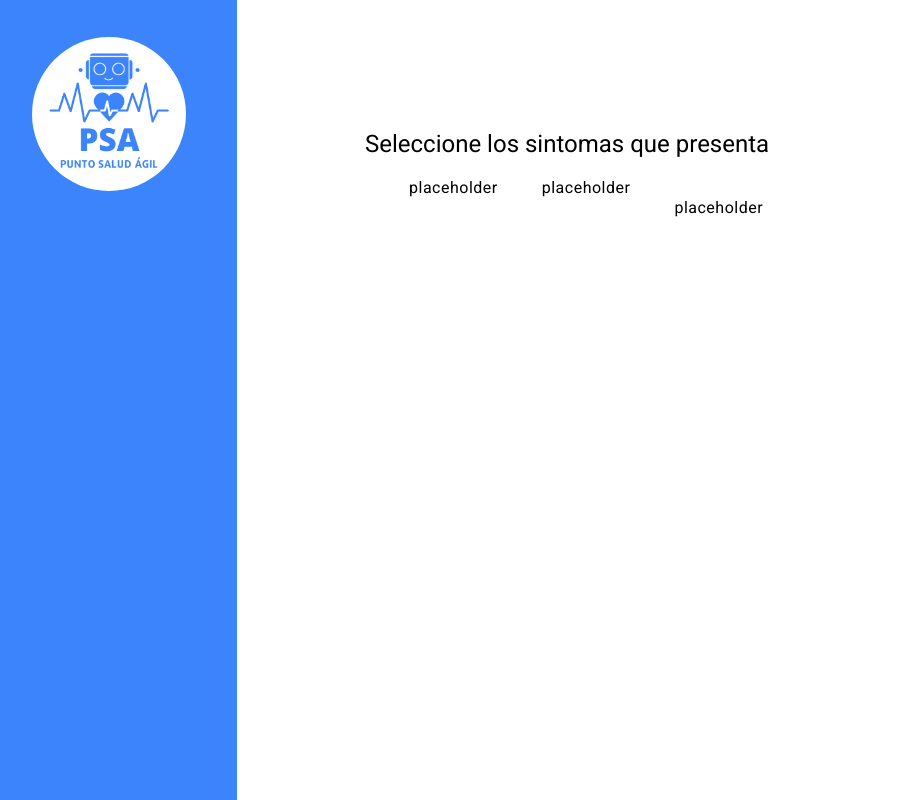
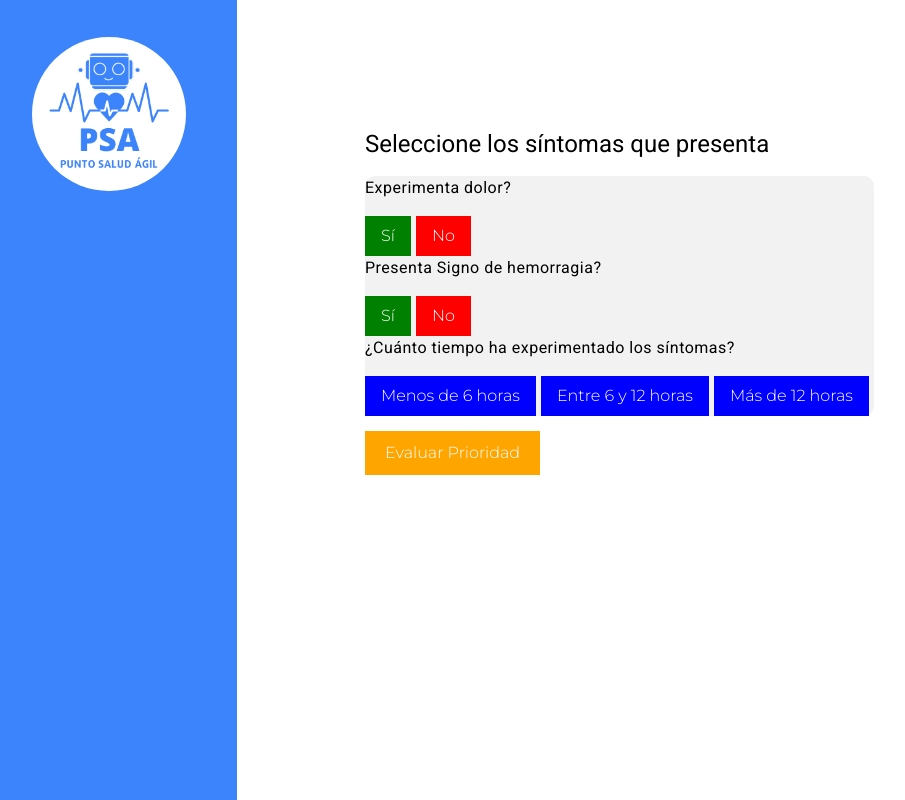
Before and after one commit to Yungryota/PSA, an Angular app in the folder psa_templates/: page /categorizacion-paciente in a window 1280 px wide. Shown: the top 800 px of the page, without its empty margins (19-924 px from the left). Built offline with nearby package versions, Linux system fonts and the light colour scheme.

Commit message:
desarrollo inicial lógica cuestionario

```diff
--- a/psa_templates/src/app/app.component.css
+++ b/psa_templates/src/app/app.component.css
@@ -1,3 +1,8 @@
+
+@import url('https://fonts.googleapis.com/css2?family=Montserrat:wght@300&display=swap');
+body{
+    font-family: 'Montserrat', sans-serif;
+}
 .main{
     display: flex;
     flex-direction: row;
--- a/psa_templates/src/app/categorizacion-paciente/categorizacion-paciente.component.css
+++ b/psa_templates/src/app/categorizacion-paciente/categorizacion-paciente.component.css
@@ -1,3 +1,4 @@
+@import url('https://fonts.googleapis.com/css2?family=Montserrat:wght@300&display=swap');
 body{
     font-family: 'Montserrat', sans-serif;
     color: #000;
@@ -25,7 +26,7 @@ body{
     display: flex;
     font-family: 'Montserrat', sans-serif;
 }
-.preguntas-container{
+.cuestionario-container{
     margin: 10%;
     margin-left: 10%;
     color: #000;
@@ -33,9 +34,48 @@ body{
 }
 #radio{
     display: flex;
+    padding: 25px;
+    flex-direction: column;
 }
-
-
 .text{
     color: #000;
 }
+.preguntas-container{
+    background-color: #f3f2f2;
+    border-radius: 10px;
+}
+.si-button {
+    background-color: green;
+    color: white;
+    padding: 8px 16px;
+    border: none;
+    cursor: pointer;
+    margin-right: 5px;
+}
+
+.no-button {
+    background-color: red;
+    color: white;
+    padding: 8px 16px;
+    border: none;
+    cursor: pointer;
+    margin-right: 5px;
+}
+
+.tiempo-button {
+    background-color: blue;
+    color: white;
+    padding: 8px 16px;
+    border: none;
+    cursor: pointer;
+    margin-right: 5px;
+}
+
+.evaluar-button {
+    background-color: orange;
+    color: white;
+    padding: 10px 20px;
+    border: none;
+    cursor: pointer;
+    margin-top: 15px;
+}
--- a/psa_templates/src/app/categorizacion-paciente/categorizacion-paciente.component.html
+++ b/psa_templates/src/app/categorizacion-paciente/categorizacion-paciente.component.html
@@ -1,23 +1,47 @@
 <div class="main-content">
     <div class="sidebar">
-        <div class="cont-logo">
-          <img src="assets/img/psaLogo.png" alt="">
+      <div class="cont-logo">
+        <img src="assets/img/psaLogo.png" alt="">
+      </div>
+    </div>
+    <div class="cuestionario-container">
+        <h1>Seleccione los síntomas que presenta</h1>
+        <div class="preguntas-container">
+            <h4>Experimenta dolor?</h4>
+            <button (click)="responderPregunta('Experimenta dolor', true)" class="si-button">Sí</button>
+            <button (click)="responderPregunta('Experimenta dolor', false)" class="no-button">No</button>
+            <h4>Presenta Signo de hemorragia?</h4>
+            <button (click)="responderPregunta('Signo de hemorragia', true)" class="si-button">Sí</button>
+            <button (click)="responderPregunta('Signo de hemorragia', false)" class="no-button">No</button>
+            <!-- Más preguntas con botones para Sí/No -->
+            <h4>¿Cuánto tiempo ha experimentado los síntomas?</h4>
+            <button (click)="cambiarTiempoSintomas(6)" class="tiempo-button">Menos de 6 horas</button>
+            <button (click)="cambiarTiempoSintomas(12)" class="tiempo-button">Entre 6 y 12 horas</button>
+            <button (click)="cambiarTiempoSintomas(13)" class="tiempo-button">Más de 12 horas</button>
         </div>
-      </div>
-    <div class="preguntas-container"><!--Placeholder-->
-        <h1>Seleccione los sintomas que presenta</h1>
-        <mat-radio-group id="radio" [(ngModel)]="opcionSeleccionada">
-            <mat-radio-button [color]="task.color" value="opcion1">
-                <h4 class="text">placeholder</h4>
-            </mat-radio-button>
-            <mat-radio-button [color]="task.color" value="opcion2">
-                <h4 class="text">placeholder</h4>
-            </mat-radio-button>
-            <mat-radio-button [color]="task.color" value="opcion3">
-                asd
-                <h4 class="text">placeholder</h4>
-            </mat-radio-button>
-        </mat-radio-group>
+        <button (click)="evaluarPrioridad()" class="evaluar-button">Evaluar Prioridad</button>
+    </div>
+</div>
+<!-- Footer -->
+<footer class="bg-primary text-center text-white">
+    <!-- Grid container -->
+    <div class="container p-4">
+        <h1>Artículo de Revista Impresa: W. Soler3, M. Gómez Muñoz3, E. Bragulat2, A. Álvarez1 (2010). </h1>
+        <h4>El triaje: herramienta fundamental en urgencias y emergencias
+            <p>[Triage: a key tool in emergency care]. Anales del Sistema Sanitario de Navarra, 33(supl. 1)</p>
+        </h4>
+
+
 
     </div>
-</div>
+    <!-- Grid container -->
+
+    <!-- Copyright -->
+    <div class="text-center p-3" style="background-color: rgba(0, 0, 0, 0.2)">
+      © 2023 Punto Salud ágil:
+      <a class="text-white" href="https://scielo.isciii.es/scielo.php?script=sci_arttext&pid=S1137-66272010000200008#:~:text=El%20t%C3%A9rmino%20triage%20o%20triaje,la%20atenci%C3%B3n%20urgente%20de%20pacientes.">Scielo</a>
+    </div>
+    <!-- Copyright -->
+
+  </footer>
+  <!-- Footer -->
--- a/psa_templates/src/app/categorizacion-paciente/categorizacion-paciente.component.ts
+++ b/psa_templates/src/app/categorizacion-paciente/categorizacion-paciente.component.ts
@@ -1,45 +1,65 @@
-import { Component, ViewEncapsulation  } from '@angular/core';
-import {MatCheckboxModule} from '@angular/material/checkbox';
-import { MatRadioModule } from '@angular/material/radio';
-
+import { Component } from '@angular/core';
 
 @Component({
   selector: 'app-categorizacion-paciente',
   templateUrl: './categorizacion-paciente.component.html',
-  styleUrls: ['./categorizacion-paciente.component.css'],
-  encapsulation: ViewEncapsulation.None
+  styleUrls: ['./categorizacion-paciente.component.css']
 })
 export class CategorizacionPacienteComponent {
-  opcionSeleccionada: string = '';
-  opcion1: boolean = false; // Variable para la opción 1
-  opcion2: boolean = false; // Variable para la opción 2
-  opcion3: boolean = false; // Variable para la opción 3
-  task: any = {
-    name: 'Indeterminate',
-    completed: false,
-    color: 'primary',
-    subtasks: [
-      { name: 'Primary', completed: false, color: 'primary' },
-      { name: 'Accent', completed: false, color: 'accent' },
-      { name: 'Warn', completed: false, color: 'warn' },
-    ],
+  respuestas: { [key: string]: boolean | number } = {
+    'Experimenta dolor': false,
+    'Signo de hemorragia': false,
+    'Cambios en la conciencia': false,
+    'Fiebre o temperatura anormal': false,
+    'Tiempo de los síntomas': 0 // Inicializado con menos de 6 horas
+    // Agrega el resto de preguntas
   };
 
-  opcionesSeleccionadas() {
-    if (this.opcion1) {
-      console.log('Opción 1 seleccionada');
-      // Realizar acciones específicas para la opción 1
+  nivel_prioridad: number = 5; // Inicializado en 5 por defecto
+
+  evaluarPrioridad() {
+    if (this.respuestas['Experimenta dolor']) {
+      const nivel_dolor = parseInt(prompt("En una escala del 1 al 10, ¿cómo describiría el dolor?", '') || '0');
+      if (nivel_dolor >= 7) {
+        this.nivel_prioridad = 1;
+      } else if (nivel_dolor >= 4) {
+        this.nivel_prioridad = 2;
+      } else {
+        this.nivel_prioridad = 3;
+      }
     }
 
-    if (this.opcion2) {
-      console.log('Opción 2 seleccionada');
-      // Realizar acciones específicas para la opción 2
+    if (this.respuestas['Signo de hemorragia']) {
+      this.nivel_prioridad = 1;
     }
 
-    if (this.opcion3) {
-      console.log('Opción 3 seleccionada');
-      // Realizar acciones específicas para la opción 3
+    if (this.respuestas['Cambios en la conciencia']) {
+      this.nivel_prioridad = 2;
     }
+
+    if (this.respuestas['Fiebre o temperatura anormal']) {
+      this.nivel_prioridad = 3;
+    }
+
+    const tiempo_sintomas = this.respuestas['Tiempo de los síntomas'] as number; // Asegura que sea tratado como un número
+    if (tiempo_sintomas <= 6) {
+      this.nivel_prioridad = 3;
+    } else if (tiempo_sintomas > 6 && tiempo_sintomas <= 12) {
+      this.nivel_prioridad = 4;
+    } else {
+      this.nivel_prioridad = 5;
+    }
+
+    console.log(`El paciente ha sido categorizado como nivel de prioridad: ${this.nivel_prioridad}`);
   }
 
+  responderPregunta(pregunta: string, respuesta: boolean) {
+    this.respuestas[pregunta] = respuesta;
+    this.evaluarPrioridad();
+  }
+
+  cambiarTiempoSintomas(valor: number) {
+    this.respuestas['Tiempo de los síntomas'] = valor;
+    this.evaluarPrioridad();
+  }
 }
```
